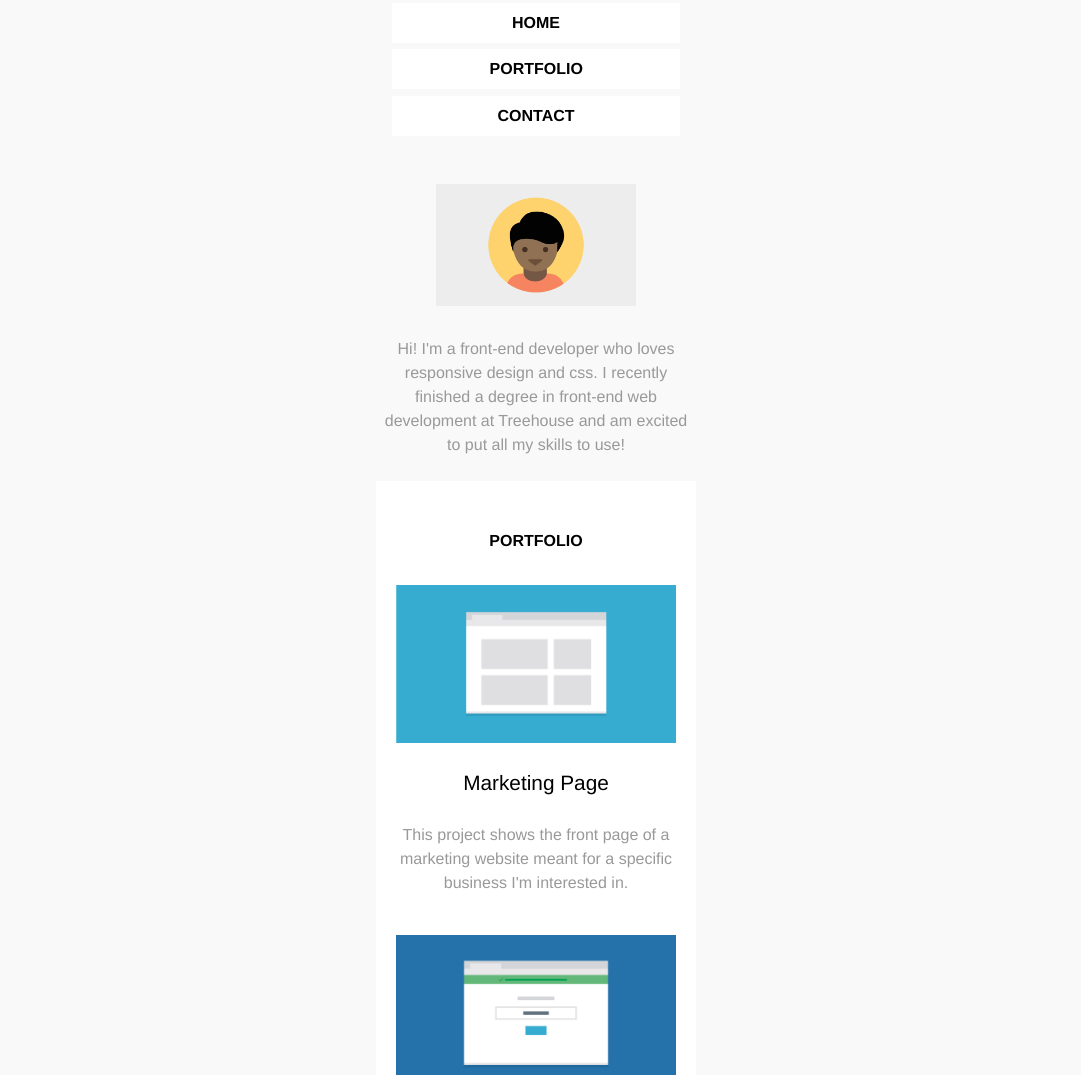
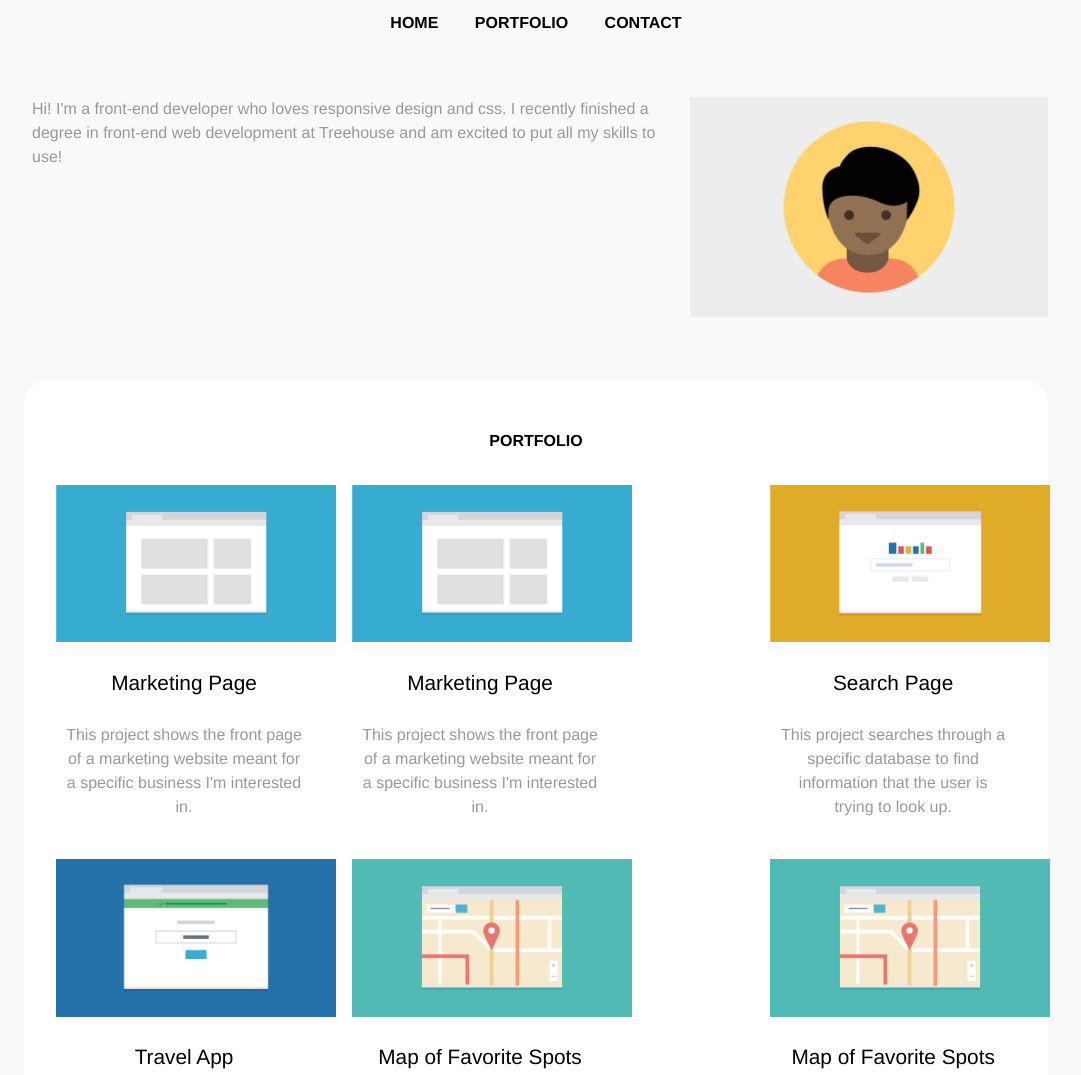
Before and after one commit to emadel80/project-02, a plain HTML site: page index.html in a window 1280 px wide. Shown: the part 88-1163 px from the top of the page, without its empty margins (104-1185 px from the left). Drawn offline with Linux system fonts and the light colour scheme.

Commit message:
Modify webpage presentation for tablet devices.

```diff
--- a/css/styles.css
+++ b/css/styles.css
@@ -98,7 +98,7 @@ a {
 
 
   /**********************************************************************
-    Profile Section
+    Portfolio Section
   ***********************************************************************/
 
 
@@ -106,6 +106,7 @@ a {
   background-color : #fff;
   margin           : 0;
   padding          : 2em 0;
+  border-radius    : 22px;
 }
 
 .content img {
@@ -168,6 +169,14 @@ a {
   position  : absolute;
   top       : 1.5em;
   right     : 0.5em;
+}
+
+.toggle-link {
+  display: inline;
+}
+
+.toggle-menu {
+  display: none;
 } /** End of Footer Section **/
 
 
@@ -176,7 +185,155 @@ a {
  *************************************************************************/
 
 
+@media (min-width: 768px) {
+
+
+  /***********************************************************************
+    Global Rules
+   ***********************************************************************/
+
+
+  .container {
+    max-width : 768px;
+  }
+
+  .nav-menu li {
+    background-color : transparent;
+    display          : inline-block;
+  } /** End of Global Rules **/
+
+  .reset:after {
+    content : "";
+    display : table;
+    clear   : both;
+  }
+
+
+  /***********************************************************************
+    Header Section
+   ***********************************************************************/
+
+
+    header.container {
+      padding-left: 1.5em;
+      padding-right: 1.5em;
+    }
+
+    header.container p {
+      padding-top: 0;
+      text-align: left;
+    }
+
+    .home-button,
+    .portfolio-button,
+    .contact-button {
+      padding : 0 1em;
+   }
+
+    .profile-picture {
+      float: right;
+      padding-left: 1em;
+      padding-bottom: 4em;
+      min-width: 35%;
+    }
+
+   /** End of Header Section **/
+
+
+  /***********************************************************************
+    Portfolio Section
+   ***********************************************************************/
+
+
+    .col img {
+      min-width: 100%;
+    }
+
+    .first-col {
+      padding-left: 2em;
+      padding-right: .5em;
+      max-width: 45%;
+      float: left;
+    }
+
+    .second-col {
+      padding-right: 2em;
+      padding-left: .5em;
+      max-width: 44%;
+      float: right;
+    }
+
+
+  /***********************************************************************
+    Contact Section
+   ***********************************************************************/
+
+
+    .contact-footer {
+      padding-left  : 5em;
+      padding-right : 5em;
+    } /** End of Contact Section **/
+
+
+  /***********************************************************************
+    Footer Section
+   ***********************************************************************/
+
+
+  .toggle-link {
+    display : none;
+  }
+
+  .nav-footer .nav-menu {
+    position : absolute;
+    top      : 1.5em;
+    right    : 0.5em;
+    padding  : 0;
+  }
+
+  .nav-footer .nav-menu li {
+    padding-left : 1em;
+    padding-right: .5em;
+  }
+
+  .nav-footer .nav-menu a {
+    font-size: 1.2em;
+  }
+
+  .toggle-menu {
+    display : inline;
+  }
+
+   .nav-label {
+     font-size: 1.2em;
+     padding-left: .5em;
+   } /** End of Footer Section **/
+
+} /** End of Medium Devices' Styles **/
+
 
 /*************************************************************************
   Large Devices' Styles
 *************************************************************************/
+
+
+  @media (min-width: 1024px) {
+
+    .container {
+      max-width : 1024px;
+    }
+
+    .first-col {
+      padding-left: 2em;
+      padding-right: .5em;
+      max-width: 25%;
+      float: left;
+    }
+
+    .second-col {
+      padding-right: 2em;
+      padding-left: .5em;
+      max-width: 24%;
+      float: right;
+    }
+}
```
